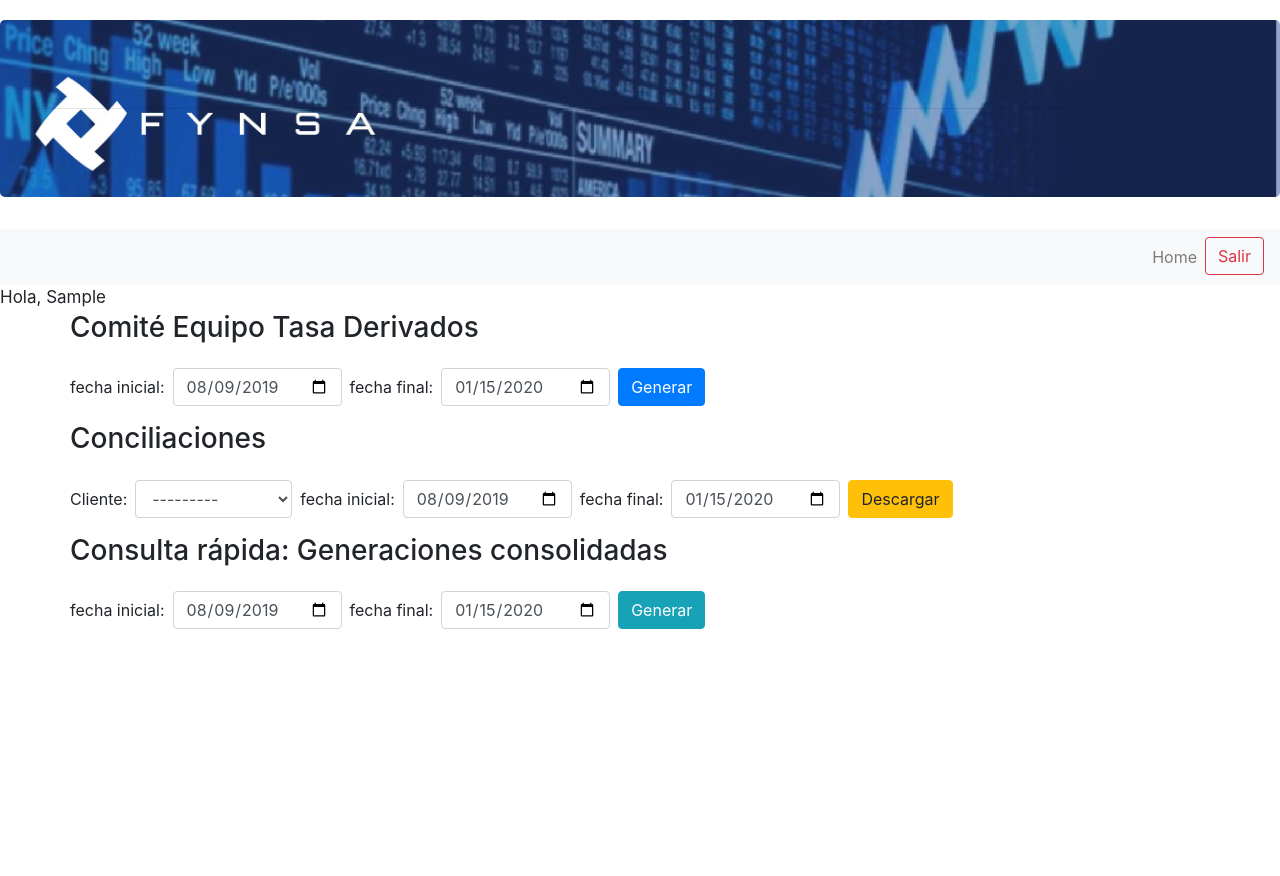
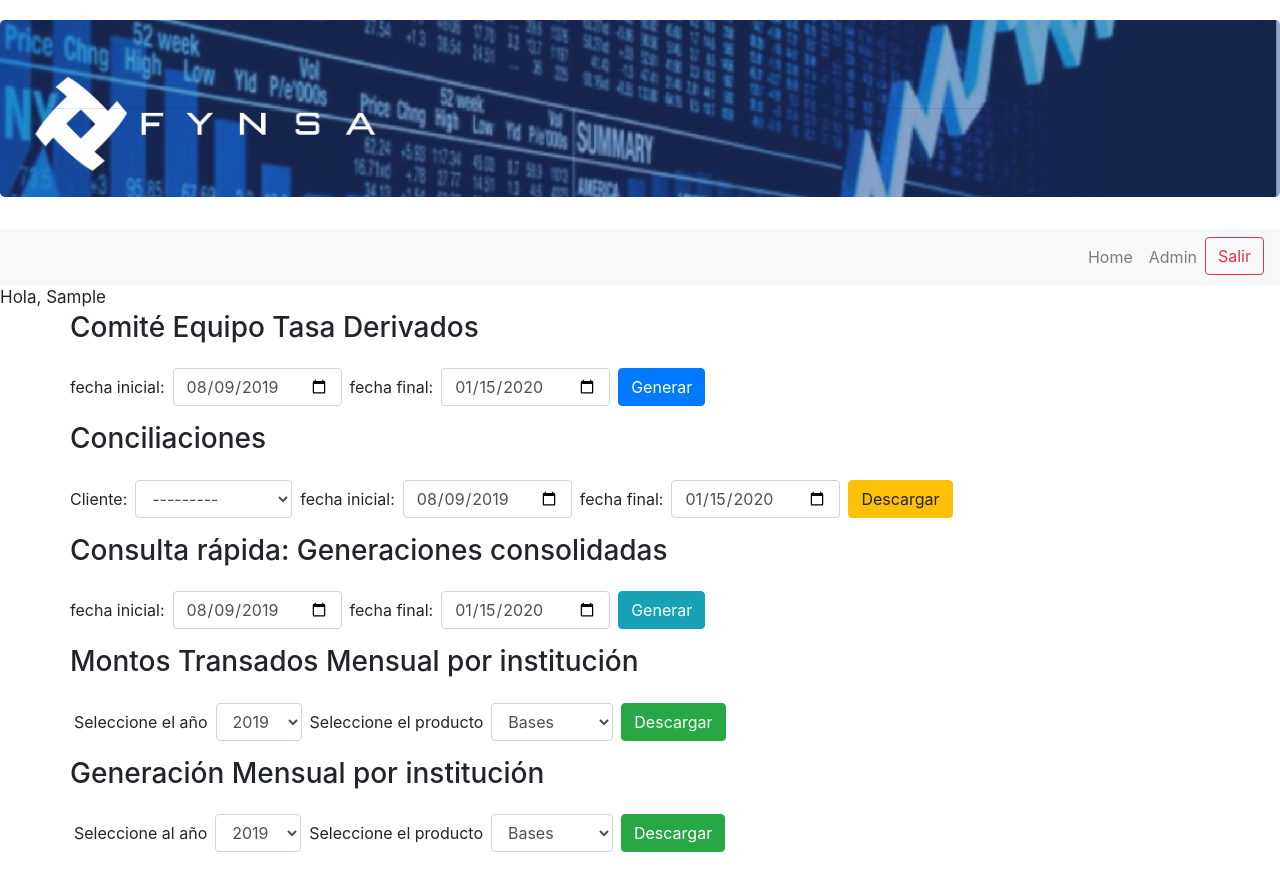
Before and after one commit to stsaolguin/Fynsa-1, a Django app: page /logeado/bases/comite/ in a window 1280 px wide. Before the commit the page ends 629 px from the top, so only its background shows below. Run offline with Django 3.2, Linux system fonts and the light colour scheme; a user stored in the database is signed in; tables that the repository leaves empty hold one stand-in row (values such as "Sample post"); some libraries are stand-ins or nearby versions.

Commit message:
mejoras al hall de bases

```diff
--- a/fynsa_src/fynsa/BASES/para_prepara_rfi.py
+++ b/fynsa_src/fynsa/BASES/para_prepara_rfi.py
@@ -41,10 +41,10 @@ def truncar(numero,decimales):
 
 
 
-archivo_entrada = open('/home/gvera/Descargas/Blotter RFI desde el 1-12.csv',mode='r',encoding='utf-8',newline='')
+archivo_entrada = open('/home/gvera/Descargas/nuevo_RFI.csv',mode='r',encoding='utf-8',newline='')
 csv_entrada =csv.DictReader(archivo_entrada, delimiter=';')
 
-archivo_salida = open('/home/gvera/Descargas/Blotter RFI desde el 1-12-salida.csv',mode='w',encoding='utf-8',newline='')
+archivo_salida = open('/home/gvera/Descargas/nuevo_RFI-salida.csv',mode='w',encoding='utf-8',newline='')
 encabezados_salida = ['fecha', 'ejecutivo', 'papel', 'cusip', 'operacion', 'nominales', 'mesa', 'ejecutivo_precio', 'cliente_precio', 'ingreso_ejecutivo', 'ingreso_mesa', 'contraparte', 'spread_mesa', 'comprador', 'vendedor', 'country_of_risk', 'crncy']
 
 csv_salida =csv.DictWriter(archivo_salida, delimiter=';',fieldnames=encabezados_salida)
--- a/fynsa_src/fynsa/BASES/urls.py
+++ b/fynsa_src/fynsa/BASES/urls.py
@@ -8,6 +8,8 @@ urlpatterns = [
     path('comite/procesa-data', views.procesa_ingreso_bases, name='procesa_ingreso_bases'),
     path('comite/salida', views.salida_bases, name='salida_bases'),
     path('comite/salida/detalles-clientes/<str:cliente>', views.detalles_cobranzas, name='detalles_cobranzas'),
+    path('comite/salida/montos-mensual-clientes/<str:selectorProductoMonto>/<int:selectorAgnoMonto>', views.monto_mensual_cliente, name='monto_mensual_cliente'),
+    path('comite/salida/generacion-mensual-clientes/<str:selectorProductoGen>/<int:selectorAgnoGen>', views.gen_mensual_cliente, name='gen_mensual_cliente'),
     path('comite/salida/conciliaciones-csv', views.conciliaciones_views, name='conciliaciones_csv'),
     path('comite/salida/consolidado-csv', views.consolidado_csv_views, name='consolidado_csv'),
     path('bases-ingreso-operaciones', views.ingreso_operaciones_views, name='ingreso_operaciones'),
--- a/fynsa_src/fynsa/BASES/views.py
+++ b/fynsa_src/fynsa/BASES/views.py
@@ -169,6 +169,13 @@ select 1 as linea,*,sum(porcentaje) over (order by porcentaje desc) as porcentaj
     return response
 
 def ingreso_operaciones_views(request):
+    #esta es cotota
+    return render(request,'bases-ingreso-operaciones.html',context={})
 
+def monto_mensual_cliente(request,selectorProductoMonto,selectorAgnoMonto):
+    print('selectorProductoMonto,selectorAgnoMonto',selectorProductoMonto,selectorAgnoMonto)
+    return HttpResponse("pasé")
 
-    return render(request,'bases-ingreso-operaciones.html',context={})
+def gen_mensual_cliente(request,selectorProductoGen,selectorAgnoGen):
+    print('selectorProductoGen,selectorAgnoGen',selectorProductoGen,selectorAgnoGen)
+    return HttpResponse("pasé")
--- a/fynsa_src/fynsa/templates/comite-bases.html
+++ b/fynsa_src/fynsa/templates/comite-bases.html
@@ -1,7 +1,7 @@
 {% extends "index.html" %}
 
 {% block contenido %}
-<div class="container">
+<div class="container mb-4">
     <div class="row mb-3">
     <h3>Comité Equipo Tasa Derivados</h3>
     </div>
@@ -62,6 +62,67 @@
 
             </div>
         </div>
+        <div class="row my-3">
+            <div class="h3">Montos Transados Mensual por institución</div>
+        </div>
+        <div class="row">
+            <div class="d-flex justify-content-center">
+
+                    <form action="{% url 'monto_mensual_cliente' %}" method="GET">
+                        {% csrf_token %}
+                        <div class="form-inline ">
+                            <label class="mx-1" for="SeleccionAgno">Seleccione el año</label>
+                            <select class="form-control mx-1" name="selectorAgnoMonto" id="SeleccionAgno">
+                                <option value="2019">2019</option>
+                                <option value="2020">2020</option>
+                                <option value="2021" disabled>2021</option>
+                            </select>
+
+
+                            <label class="mx-1" for="TipoProducto">Seleccione el producto</label>
+                            <select class="form-control mx-1" name="selectorProductoMonto" id="TipoProducto">
+                                <option value="b">Bases</option>
+                                <option value="d">Depósitos</option>
+
+                            </select>
+                            <input type="submit" class="btn btn-success mx-1" value="Descargar">
+                        </div>
+
+                    </form>
+            </div>
+        </div>
+
+        <div class="row my-3">
+            <div class="h3">Generación Mensual por institución</div>
+        </div>
+
+
+        <div class="row">
+            <div class="d-flex justify-content-center">
+
+                    <form action="{% url 'gen_mensual_cliente' %}" method="GET">
+                        {% csrf_token %}
+                        <div class="form-inline ">
+                            <label class="mx-1" for="SeleccionAgno">Seleccione al año</label>
+                            <select class="form-control mx-1" name="selectorAgnoGen" id="SeleccionAgno">
+                                <option value="2019">2019</option>
+                                <option value="2020">2020</option>
+                                <option value="2021" disabled>2021</option>
+                            </select>
+
+
+                            <label class="mx-1" for="TipoProducto">Seleccione el producto</label>
+                            <select class="form-control mx-1" name="selectorProductoGen" id="TipoProducto">
+                                <option value="b">Bases</option>
+                                <option value="d">Depósitos</option>
+
+                            </select>
+                            <input type="submit" class="btn btn-success mx-1" value="Descargar">
+                        </div>
+
+                    </form>
+            </div>
+        </div>
 
     </div>
 
--- a/fynsa_src/fynsa/templates/index.html
+++ b/fynsa_src/fynsa/templates/index.html
@@ -47,7 +47,8 @@
                                                         <a class="nav-link dropdown-toggle" href="#" id="rfl_dropdown" role="button" data-toggle="dropdown" aria-haspopup="true" aria-expanded="false">
                                                                 RFL</a>
                                                         <div class="dropdown-menu" aria-labelledby="rfl_dropdown">
-                                                                <a class="dropdown-item" href="{% url 'arbitraje_rfl' %}">Arbitraje</a>
+                                                                <!-- <a class="dropdown-item" href="{% url 'arbitraje_rfl' %}">Comité</a> -->
+                                                                <a class="dropdown-item" href="#">Comité - En desarrollo</a>
 
                                                         </div>
                                                 </li>
@@ -57,6 +58,9 @@
                                         <ul class="navbar-nav">
                                                 <li class="nav-item">
                                                         <a class="nav-link" href="#">Home</a>
+                                                </li>
+                                                <li class="nav-item">
+                                                        <a class="nav-link" href="#">Admin</a>
                                                 </li>
                                                 <li class="nav-item">
                                                         <a class="btn btn-outline-danger" href="{% url 'logout' %}">Salir</a>
```
Also changed, not shown: fynsa_src/fynsa/templates/comite-rfi-salida.html (+7 -4 lines), 3 other files.
